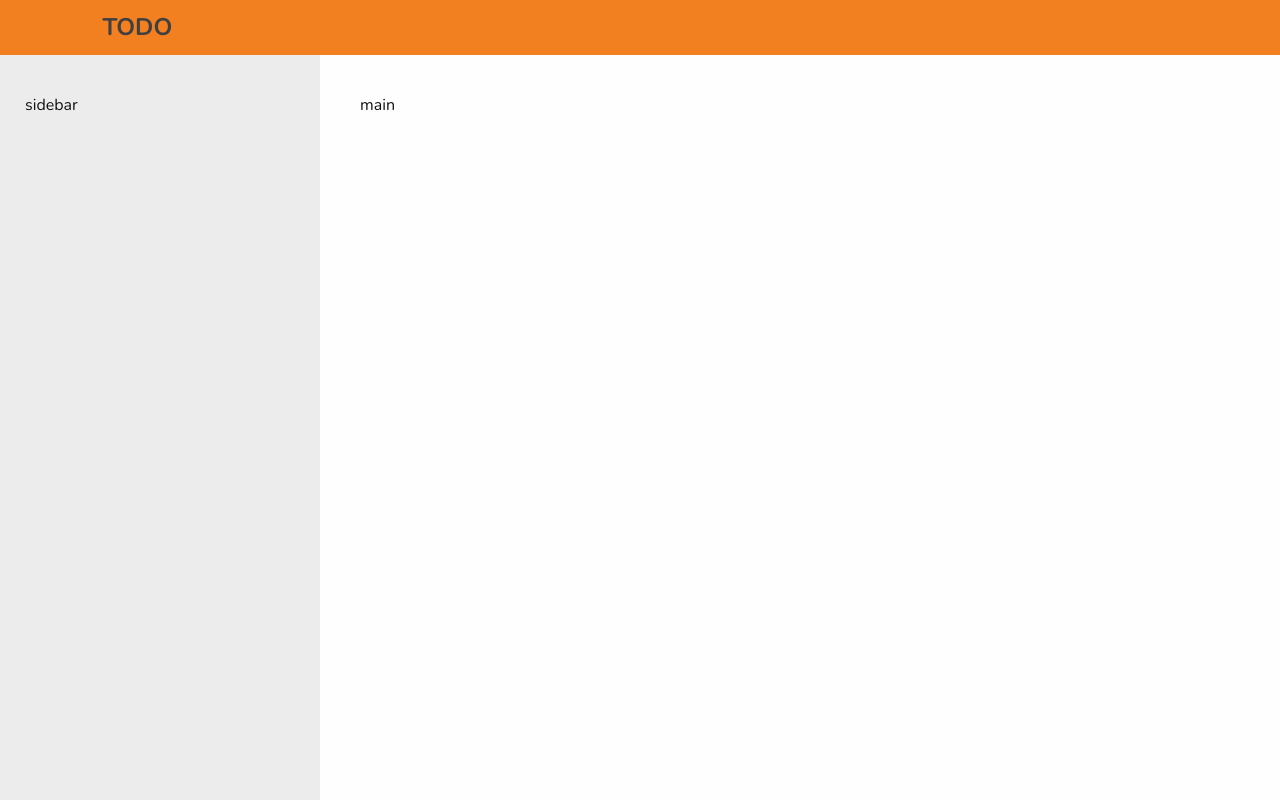
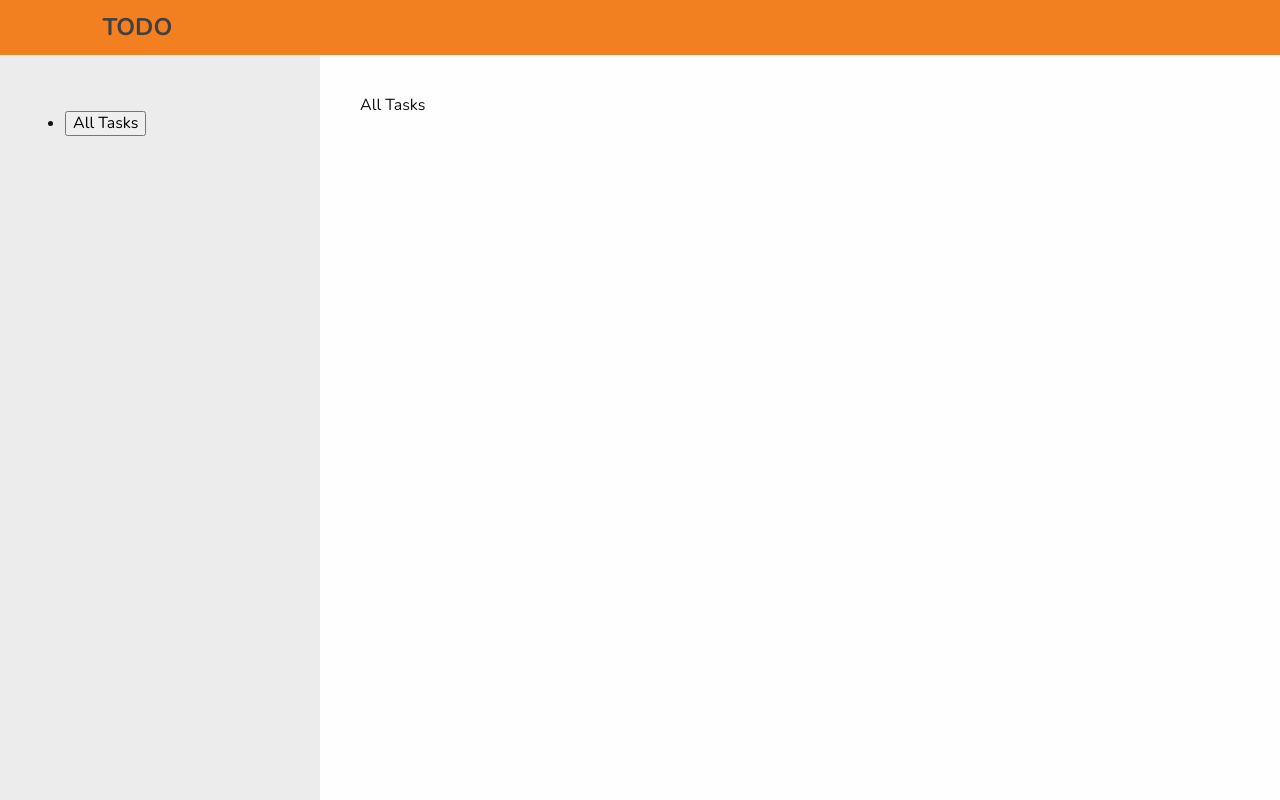
Before and after one commit to bst003/todo-list, a plain HTML site: page index.html in a window 1280 px wide. Drawn offline with nearby package versions, Linux system fonts and the light colour scheme.

Commit message:
Updates notes and modify HTML

```diff
--- a/index.html
+++ b/index.html
@@ -29,11 +29,23 @@
     <div id="content">
 
         <aside id="sidebar">
-            sidebar
+
+            <ul>
+                <li>
+                    <button>
+                        All Tasks
+                    </button>
+                </li>
+            </ul>
+
         </aside>
 
         <main id="main">
-            main
+
+            <div id="Title">
+                All Tasks
+            </div>
+
         </main>
 
     </div>
```
Also changed, not shown: main.js (+1 -1 lines).
